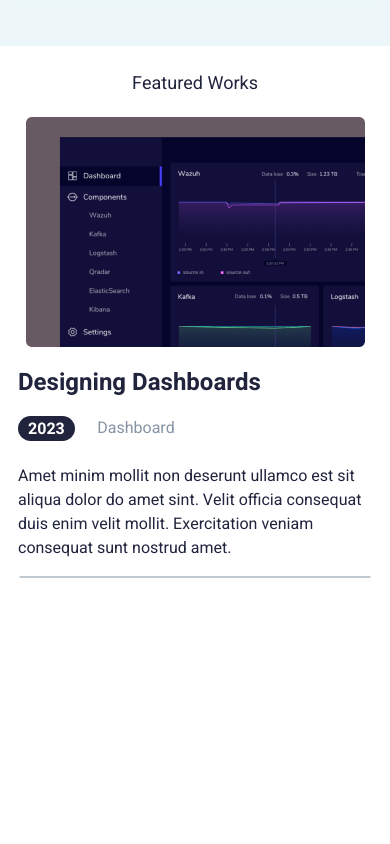
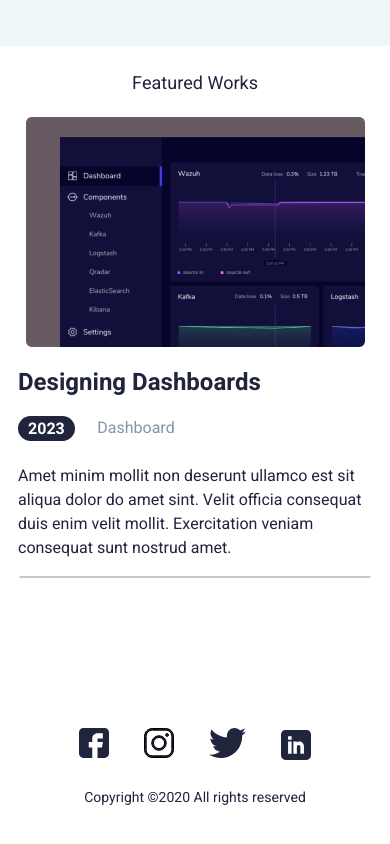
Before and after one commit to vaiperlexmar/my_portfolio, a website: page index.html in a window 390 px wide. Shown: the part 1249-2093 px from the top of the page. Before the commit the page ends 1977 px from the top, so only its background shows below. Drawn offline with nearby package versions, Linux system fonts and the light colour scheme.

Commit message:
Finished markup of homepage. Full mobile layout of home page without hamburger

```diff
--- a/index.html
+++ b/index.html
@@ -99,6 +99,40 @@
       </section>
     </main>
 
-    <footer class="footer"></footer>
+    <footer class="footer">
+      <div class="u-center-text">
+        <div class="social">
+          <a href="#" class="social__link"
+            ><img
+              src="/img/social/fb.svg"
+              class="social__item"
+              alt="facebook icon"
+            />
+          </a>
+          <a href="#"
+            ><img
+              src="/img/social/insta.svg"
+              class="social__item"
+              alt="instagram icon"
+            />
+          </a>
+          <a href="#">
+            <img
+              src="/img/social/twitter.svg"
+              class="social__item"
+              alt="twitter icon"
+            />
+          </a>
+          <img
+            src="/img/social/linkedin.svg"
+            class="social__item"
+            alt="linkedin icon"
+          />
+        </div>
+        <span class="footer__copyright"
+          >Copyright ©2020 All rights reserved</span
+        >
+      </div>
+    </footer>
   </body>
 </html>
--- a/sass/abstract/_variables.scss
+++ b/sass/abstract/_variables.scss
@@ -12,6 +12,7 @@ $color-blue: #bbe1fa;
 
 $mobile-header-padding: 2rem 2rem 0 2rem;
 $mobile-main-padding: 0 1rem;
+$mobile-social-item-gap: 3.5rem;
 
 // Font
 
--- a/sass/layout/_footer.scss
+++ b/sass/layout/_footer.scss
@@ -0,0 +1,13 @@
+.social {
+  display: flex;
+  justify-content: center;
+  gap: $mobile-social-item-gap;
+  margin-bottom: 2.5rem;
+}
+
+.footer {
+  margin-bottom: 5.4rem;
+  .footer__copyright {
+    font-size: 1.4rem;
+  }
+}
```
Also changed, not shown: img/social/fb.svg (added), img/social/insta.svg (added), img/social/linkedin.svg (added), img/social/twitter.svg (added), style/style.css.
